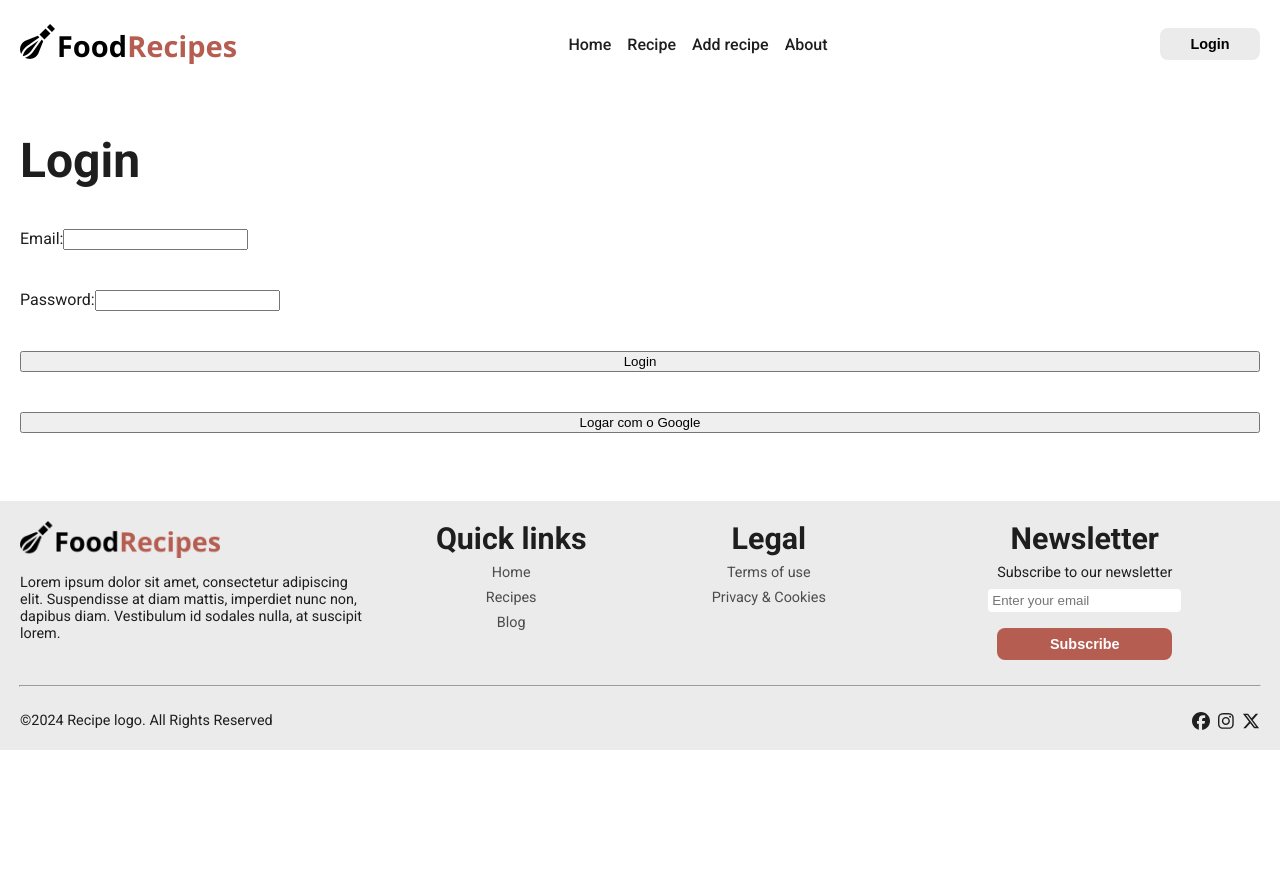
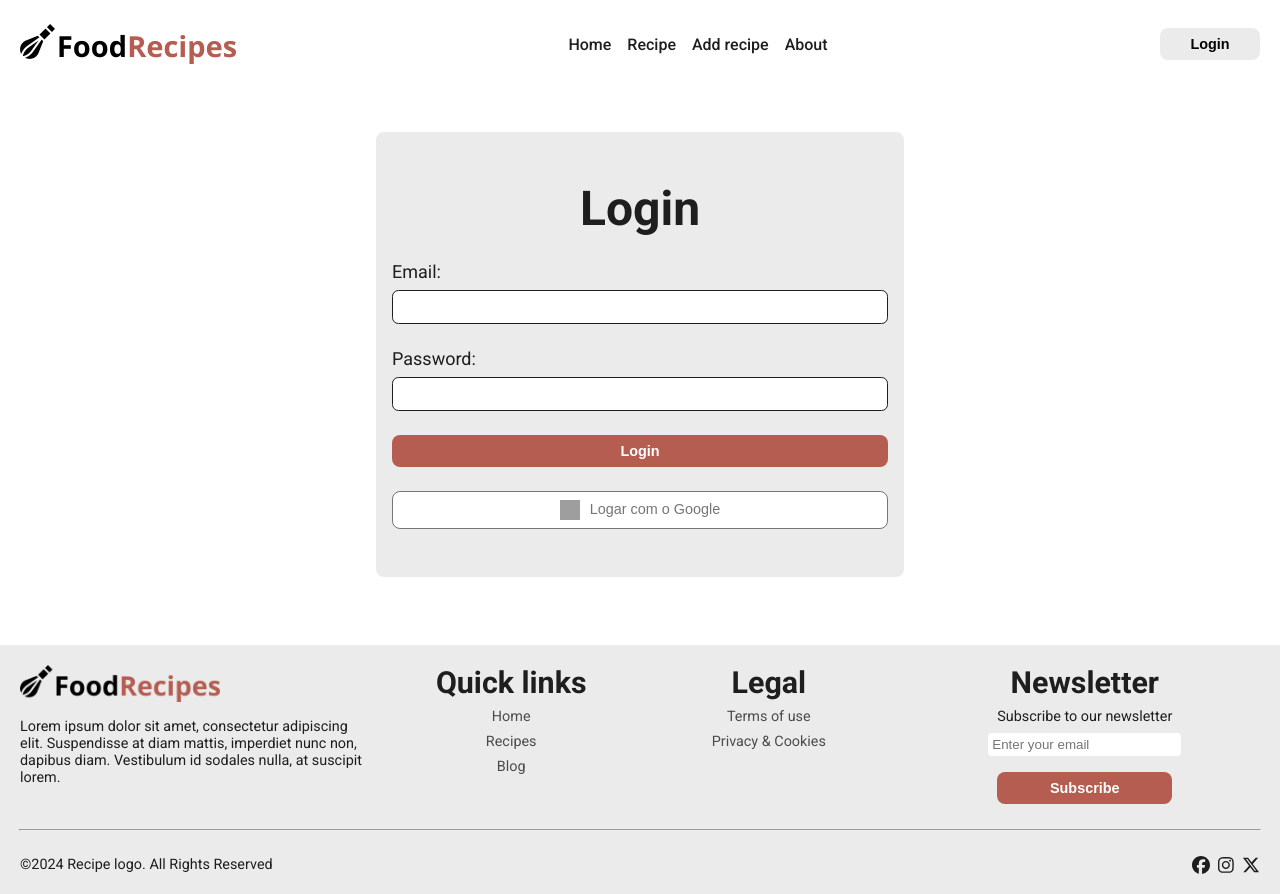
Before and after one commit to augusto-mattos/food-recipes, a React (Vite) app: page /login in a window 1280 px wide. Before the commit the page ends 800 px from the top, so only its background shows below. Built offline with nearby package versions, Linux system fonts and the light colour scheme; grey boxes are pictures that could not be loaded.

Commit message:
add : login form

```diff
--- a/src/assets/styles.css
+++ b/src/assets/styles.css
@@ -16,6 +16,73 @@ h3 {
 h4 {
   font-size: 1.1rem;
   margin: 0;
+}
+
+.login-container {
+  display: flex;
+  flex-direction: column;
+  align-items: center;
+  gap: 1.5rem;
+  width: 40%;
+  align-self: center;
+  border-radius: 0.5rem;
+  padding: 3rem 1rem;
+  background-color: #ebebeb;
+}
+.login-container .input-group {
+  display: flex;
+  flex-direction: column;
+  gap: 0.5rem;
+  width: 100%;
+}
+.login-container .input-group .form-login-label {
+  font-size: large;
+}
+.login-container .input-group .email-input,
+.login-container .input-group .password-input {
+  border: 0.1rem solid #1e1e1e;
+  border-radius: 0.4rem;
+  padding: 0.5rem;
+  font-size: 0.9rem;
+}
+.login-container .login-button {
+  width: 100%;
+  padding: 0.5rem;
+  font-size: 0.9rem;
+  font-weight: 600;
+  border: none;
+  border-radius: 0.5rem;
+  cursor: pointer;
+  background-color: #b55d51;
+  color: #ffffff;
+  transition: all 300ms ease-in-out;
+}
+.login-container .login-button:hover {
+  background-color: #a5a5a5;
+  color: #1e1e1e;
+}
+.login-container .google-login-button {
+  width: 100%;
+  padding: 0.5rem 0.9rem;
+  background-color: #fff;
+  color: #757575;
+  border: 1px solid #757575;
+  border-radius: 0.5rem;
+  font-size: 0.9rem;
+  cursor: pointer;
+  transition: all 300ms ease-in-out;
+}
+.login-container .google-login-button:hover {
+  background-color: #f8f8f8;
+}
+.login-container .google-login-button .google-logo {
+  display: inline-block;
+  width: 20px;
+  height: 20px;
+  background-image: url("https://developers.google.com/identity/images/g-logo.png");
+  background-size: cover;
+  vertical-align: middle;
+  margin-right: 10px;
 }
 
 header {
--- a/src/pages/Login/index.jsx
+++ b/src/pages/Login/index.jsx
@@ -19,7 +19,11 @@ function Login() {
 
   const handleSignInWithEmail = async () => {
     try {
-      const userCredential = await signInWithEmailAndPassword(auth, email, password);
+      const userCredential = await signInWithEmailAndPassword(
+        auth,
+        email,
+        password
+      );
       const user = userCredential.user;
       const token = await user.getIdToken();
       sessionStorage.setItem("@AuthFirebase:token", token);
@@ -37,19 +41,29 @@ function Login() {
   }
 
   return (
-    <>
-            <h1>Login</h1>
-      <div>
-        <label>Email:</label>
-        <input type="email" value={email} onChange={handleEmailChange} />
+    <div className="login-container">
+      <h1>Login</h1>
+      <div className="input-group">
+        <label className="form-login-label">Email:</label>
+        <input
+          type="email"
+          value={email}
+          onChange={handleEmailChange}
+          className="email-input"
+        />
       </div>
-      <div>
-        <label>Password:</label>
-        <input type="password" value={password} onChange={handlePasswordChange} />
+      <div className="input-group">
+        <label className="form-login-label">Password:</label>
+        <input
+          type="password"
+          value={password}
+          onChange={handlePasswordChange}
+          className="password-input"
+        />
       </div>
-      <button onClick={handleSignInWithEmail}>Login</button>
-      <button onClick={() => signInGoogle()}>Logar com o Google</button>
-    </>
+      <button onClick={handleSignInWithEmail} className="login-button">Login</button>
+      <button onClick={() => signInGoogle()} className="google-login-button"><span className="google-logo"></span>Logar com o Google</button>
+    </div>
   );
 }
 
--- a/src/styles/main.scss
+++ b/src/styles/main.scss
@@ -1,4 +1,6 @@
 @use "./variables";
+
+@use "./pages/login.scss";
 
 @use "./components/navbar";
 @use "./components/hero";
--- /dev/null
+++ b/src/styles/pages/login.scss
@@ -0,0 +1,61 @@
+@use "../variables";
+@use "../mixins";
+
+.login-container {
+  @include mixins.flex-col-center();
+  gap: 1.5rem;
+  width: 40%;
+  align-self: center;
+  border-radius: 0.5rem;
+  padding: 3rem 1rem;
+  background-color: variables.$gray-1;
+  .input-group {
+    display: flex;
+    flex-direction: column;
+    gap: 0.5rem;
+    width: 100%;
+    .form-login-label {
+      font-size: large;
+    }
+    .email-input,
+    .password-input {
+      border: 0.1rem solid variables.$black;
+      border-radius: 0.4rem;
+      padding: 0.5rem;
+      font-size: 0.9rem;
+    }
+  }
+  .login-button {
+    width: 100%;
+    padding: 0.5rem;
+    font-size: 0.9rem;
+    font-weight: 600;
+    border: none;
+    border-radius: 0.5rem;
+    cursor: pointer;
+    @include mixins.btn-terracota();
+  }
+  .google-login-button {
+    width: 100%;
+    padding: 0.5rem 0.9rem;
+    background-color: #fff;
+    color: #757575;
+    border: 1px solid #757575;
+    border-radius: 0.5rem;
+    font-size: 0.9rem;
+    cursor: pointer;
+    transition: all 300ms ease-in-out;
+    &:hover {
+      background-color: #f8f8f8;
+    }
+    .google-logo {
+      display: inline-block;
+      width: 20px;
+      height: 20px;
+      background-image: url("https://developers.google.com/identity/images/g-logo.png");
+      background-size: cover;
+      vertical-align: middle;
+      margin-right: 10px;
+    }
+  }
+}
```
Also changed, not shown: 1 other file (tests, documents, lock files or other folders).
